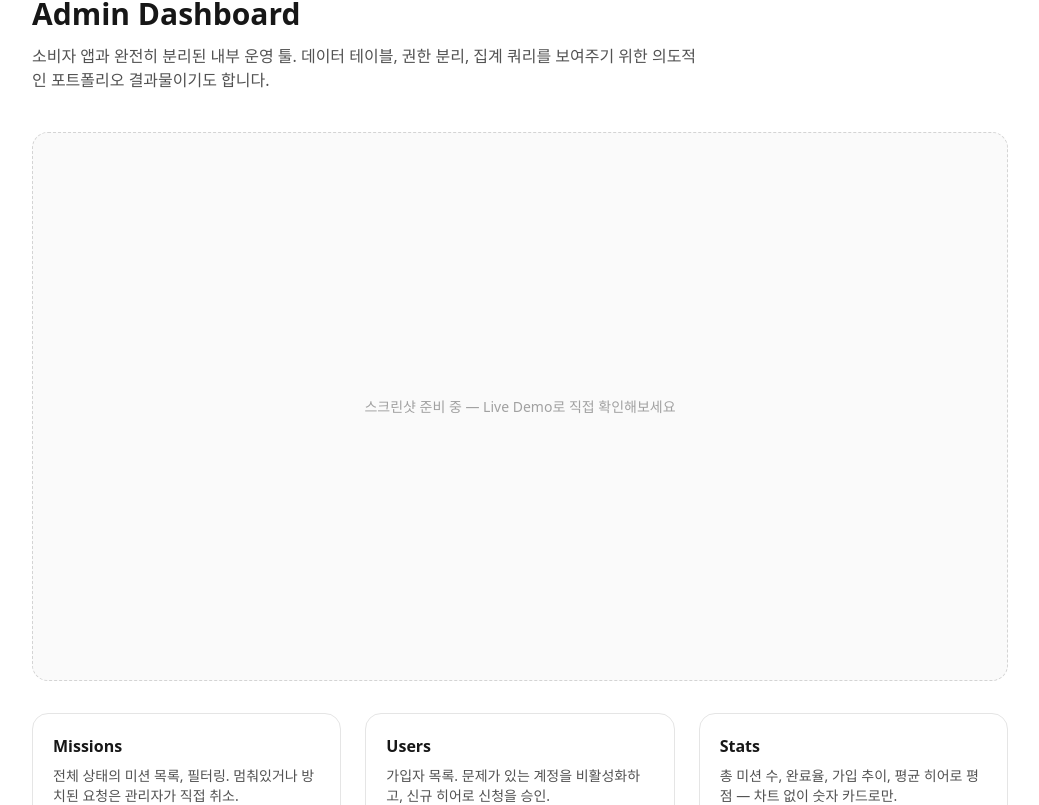
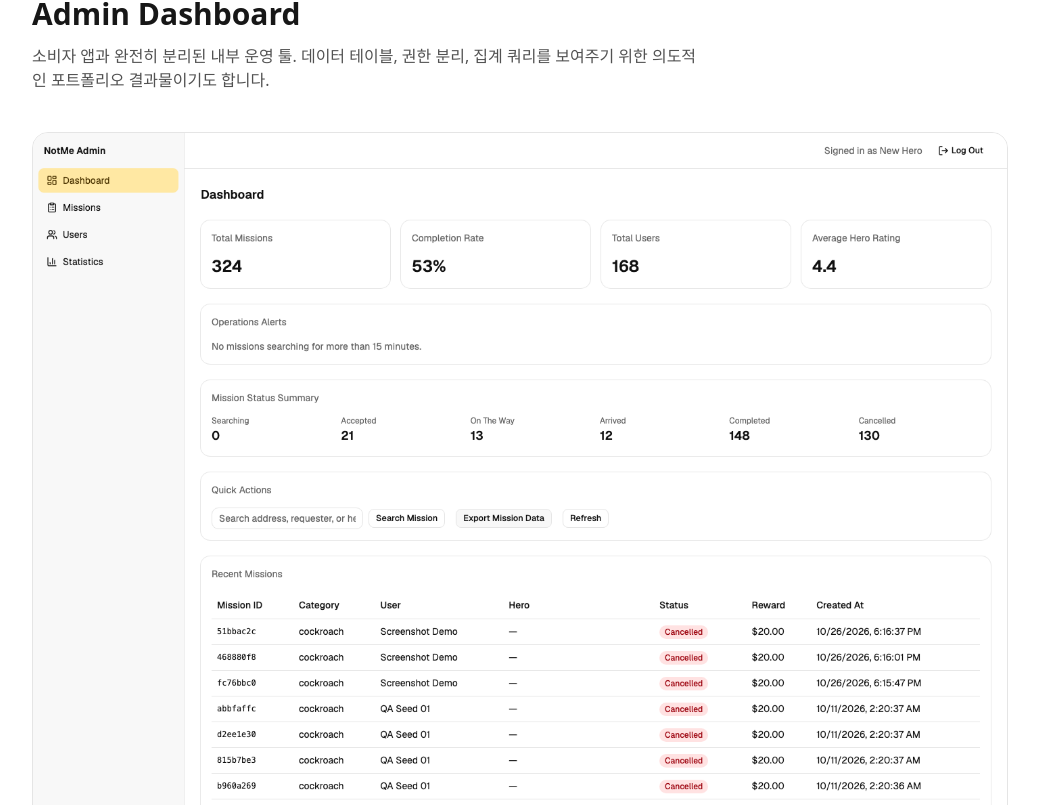
Before and after one commit to elodiekim/not-me-portfolio, a React (Vite) app: page / in a window 1280 px wide. Shown: the part 3255-4060 px from the top of the page, without its empty margins (120-1159 px from the left). Built offline with nearby package versions, Linux system fonts and the light colour scheme.

Commit message:
Replace admin screenshot placeholder with real dashboard capture

```diff
--- a/src/sections/AdminShowcase.tsx
+++ b/src/sections/AdminShowcase.tsx
@@ -1,15 +1,5 @@
 import Container from '../components/Container'
 import SectionHeading from '../components/SectionHeading'
-
-// TODO: swap for a real screenshot once the read-only demo account exists
-// and the dashboard has been captured — see notme-app migration 0032.
-function ScreenshotPlaceholder() {
-  return (
-    <div className="flex aspect-video items-center justify-center rounded-2xl border border-dashed border-neutral-300 bg-neutral-50 text-sm text-neutral-400 dark:border-neutral-700 dark:bg-neutral-900">
-      스크린샷 준비 중 — Live Demo로 직접 확인해보세요
-    </div>
-  )
-}
 
 const SCOPE = [
   { title: 'Missions', body: '전체 상태의 미션 목록, 필터링. 멈춰있거나 방치된 요청은 관리자가 직접 취소.' },
@@ -27,7 +17,11 @@
           description="소비자 앱과 완전히 분리된 내부 운영 툴. 데이터 테이블, 권한 분리, 집계 쿼리를 보여주기 위한 의도적인 포트폴리오 결과물이기도 합니다."
         />
 
-        <ScreenshotPlaceholder />
+        <img
+          src="/screens/admin/dashboard.png"
+          alt="NotMe Admin dashboard — KPI cards, mission status summary, recent missions table"
+          className="w-full rounded-2xl border border-neutral-200 dark:border-neutral-800"
+        />
 
         <div className="mt-8 grid gap-6 sm:grid-cols-3">
           {SCOPE.map((item) => (
```
Also changed, not shown: public/screens/admin/dashboard.png (added).
